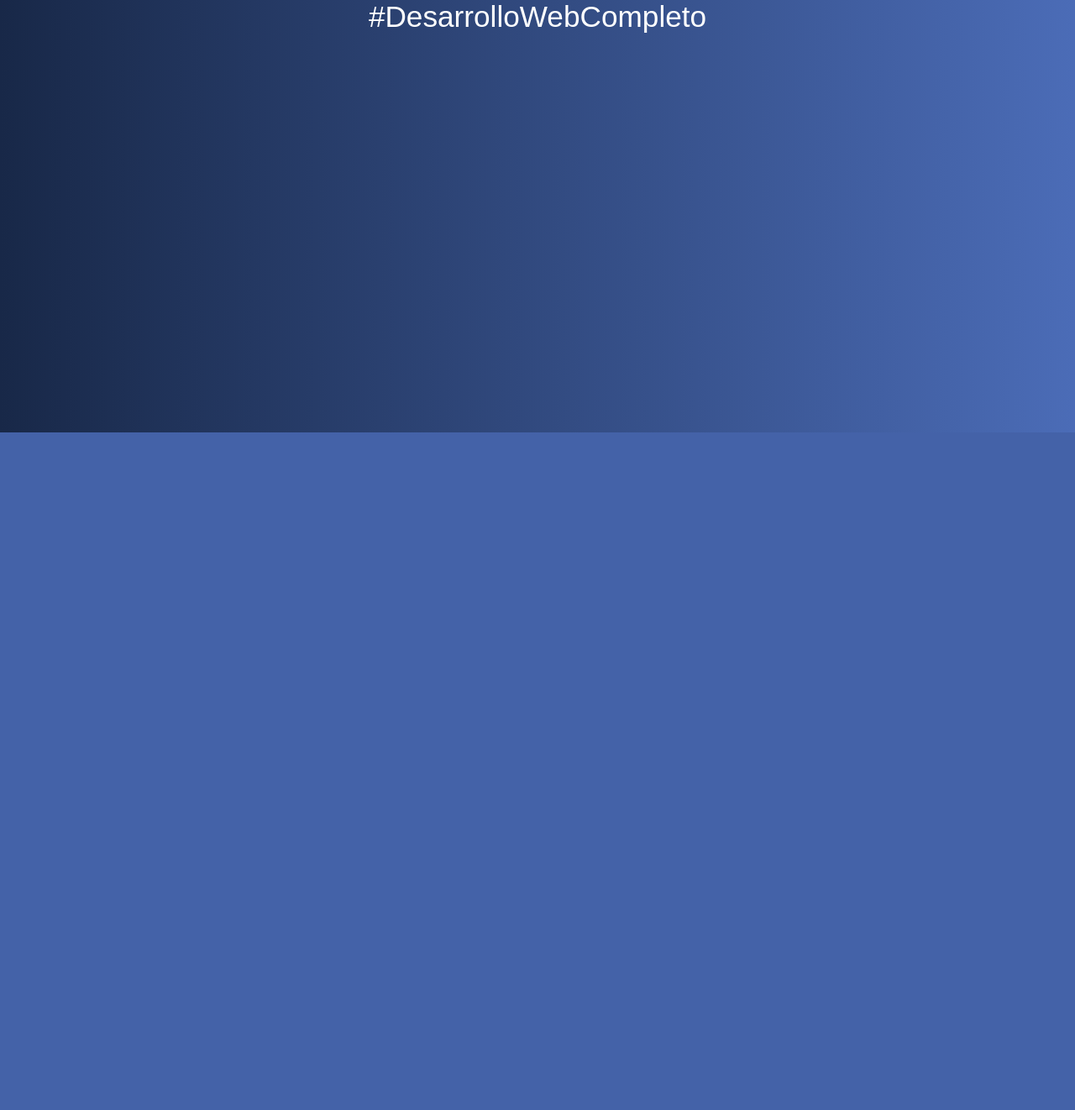
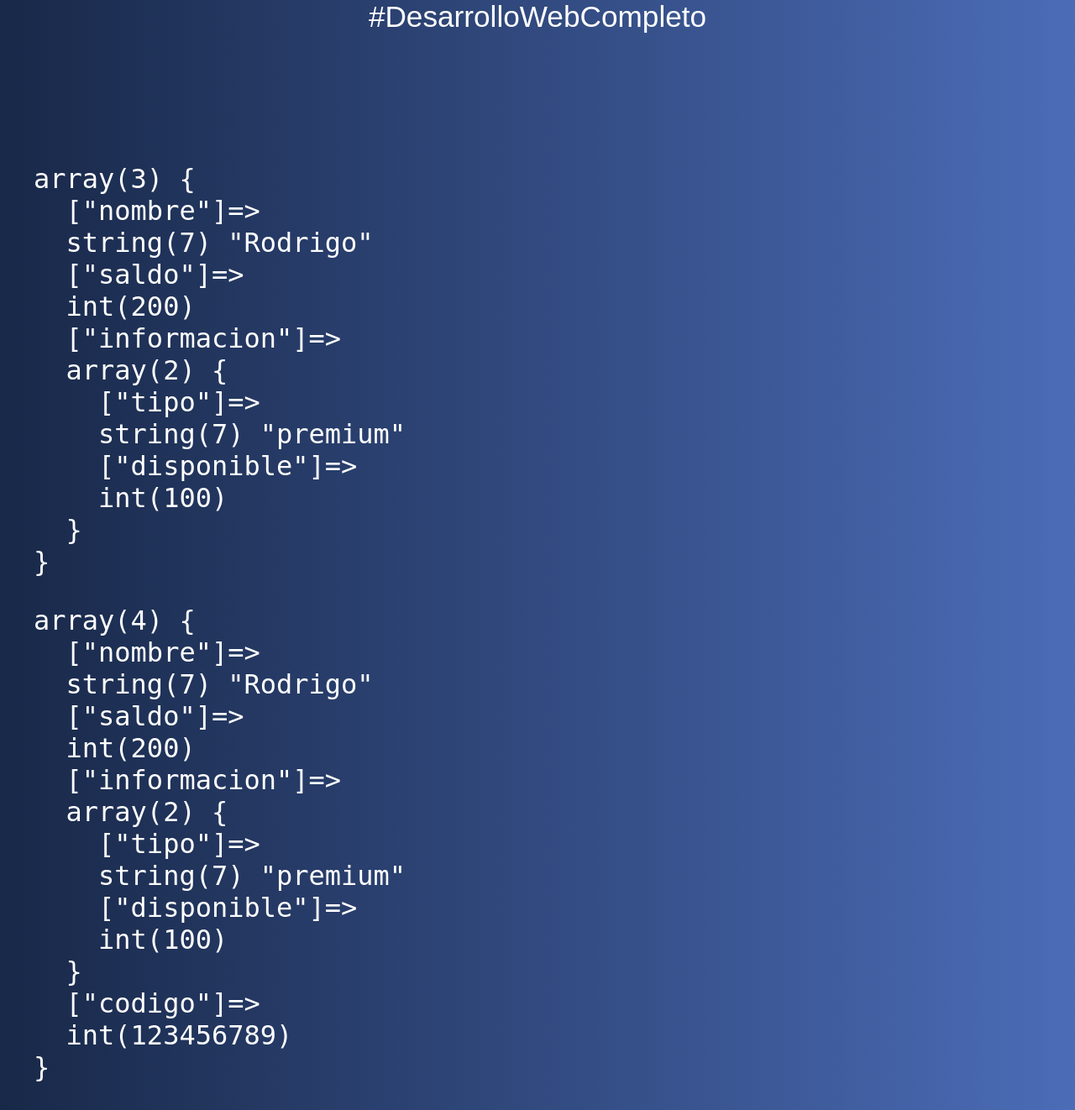
Before and after one commit to r0odr1/introduccionPHP, a PHP site: page /09-arrays-assoc.php in a window 1280 px wide. Shown: the part 285-1607 px from the top of the page at 84% size. Before the commit the page ends 800 px from the top, so only its background shows below. Run offline with PHP 8.4, Linux system fonts and the light colour scheme.

Commit message:
Arreglos asociativos o Associative Arrays en PHP

```diff
--- a/09-arrays-assoc.php
+++ b/09-arrays-assoc.php
@@ -1,5 +1,31 @@
 <?php include 'includes/header.php';
 
+$cliente = [
+  'nombre' => 'Rodrigo',
+  'saldo' => 200,
+  'informacion' => [
+    'tipo' => 'premium',
+    'disponible' => 100
+  ]
+];
+
+echo "<pre>";
+var_dump($cliente);
+echo "</pre>";
+
+// echo $cliente['nombre'];
+// echo "<br>";
+
+// echo $cliente['saldo'];
+// echo "<br>";
+
+// echo $cliente['informacion']['disponible'];
+
+$cliente['codigo'] = 123456789;
+
+echo "<pre>";
+var_dump($cliente);
+echo "</pre>";
 
 
 
```
